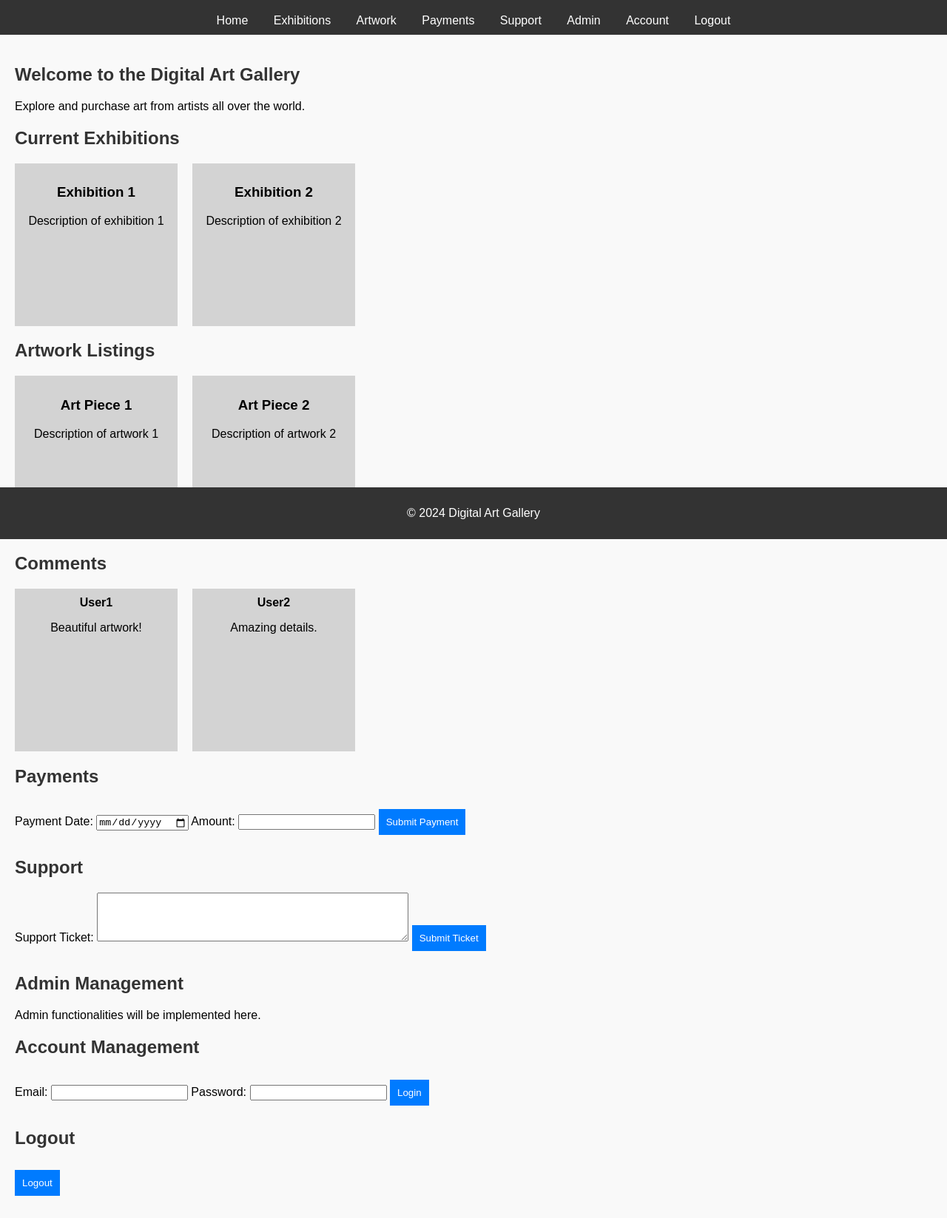
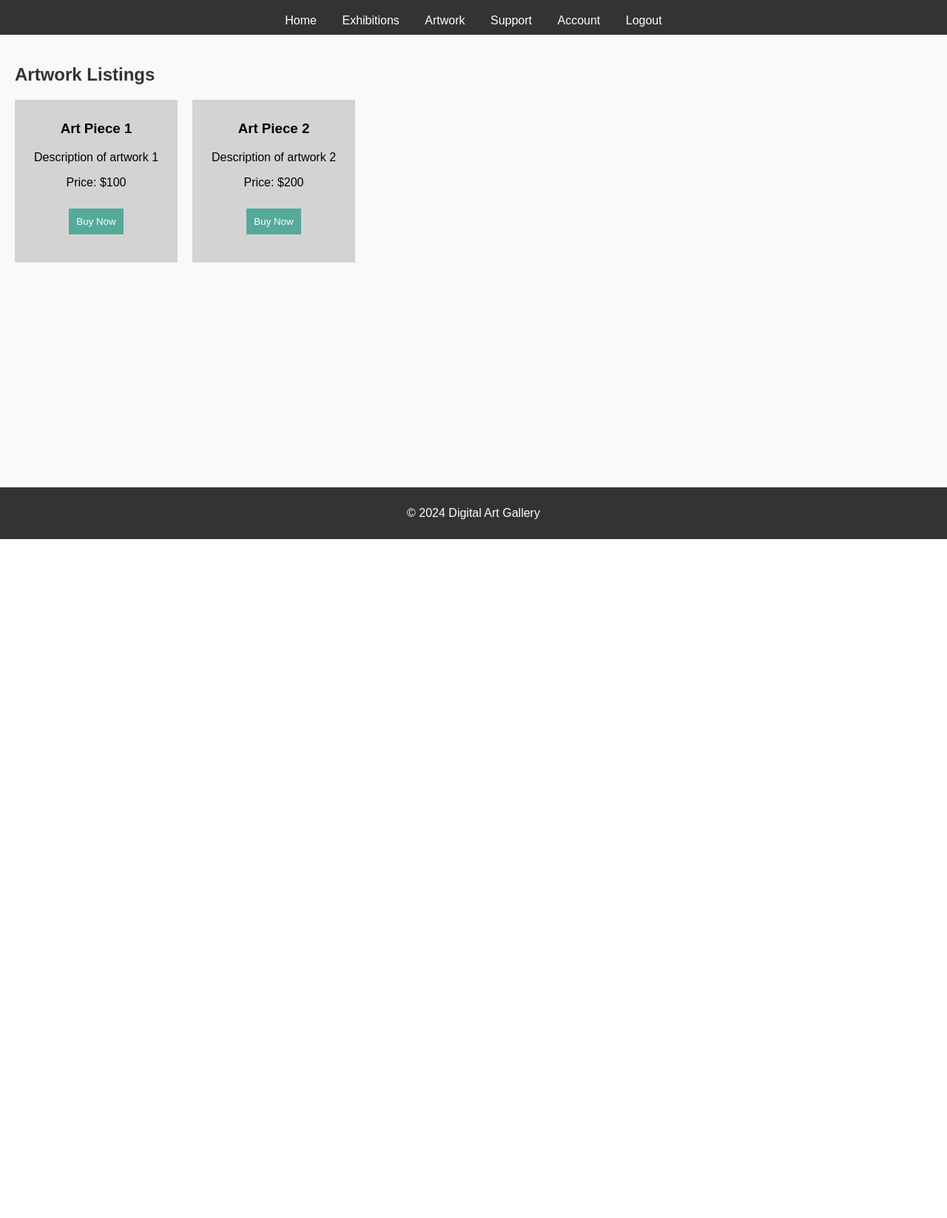
Before and after one commit to jenneetee/digital-art-gallery, a plain HTML site: page index.html in a window 1280 px wide. Shown: the part 71-1718 px from the top of the page at 74% size. After the commit the page ends 800 px from the top, so only its background shows below. Drawn offline with Linux system fonts and the light colour scheme.

Commit message:
updated to only include payment for now

```diff
--- a/index.html
+++ b/index.html
@@ -14,9 +14,7 @@
                 <li><a href="#home">Home</a></li>
                 <li><a href="#exhibitions">Exhibitions</a></li>
                 <li><a href="#artworks">Artwork</a></li>
-                <li><a href="#payments">Payments</a></li>
                 <li><a href="#support">Support</a></li>
-                <li><a href="#admin">Admin</a></li>
                 <li><a href="#account">Account</a></li>
                 <li><a href="#logout">Logout</a></li>
             </ul>
@@ -24,81 +22,12 @@
     </header>
 
     <main>
-        <!-- Home Section -->
-        <section id="home">
-            <h2>Welcome to the Digital Art Gallery</h2>
-            <p>Explore and purchase art from artists all over the world.</p>
-        </section>
-
-        <!-- Exhibitions Section -->
-        <section id="exhibitions">
-            <h2>Current Exhibitions</h2>
-            <div id="exhibition-list">
-                <!-- Exhibited artwork will be dynamically loaded here -->
-            </div>
-        </section>
-
         <!-- Artwork Section -->
         <section id="artworks">
             <h2>Artwork Listings</h2>
             <div id="artwork-list">
-                <!-- Artwork will be dynamically loaded here -->
+                <!-- Artwork will be dynamically loaded here by the script -->
             </div>
-        </section>
-
-        <!-- Comment Section -->
-        <section id="comments">
-            <h2>Comments</h2>
-            <div id="comment-list">
-                <!-- Comments on artwork will be dynamically loaded here -->
-            </div>
-        </section>
-
-        <!-- Payment Section -->
-        <section id="payments">
-            <h2>Payments</h2>
-            <form id="payment-form">
-                <label for="payment-date">Payment Date:</label>
-                <input type="date" id="payment-date" name="payment-date">
-                <label for="payment-amount">Amount:</label>
-                <input type="number" id="payment-amount" name="payment-amount">
-                <button type="button" onclick="processPayment()">Submit Payment</button>
-            </form>
-        </section>
-
-        <!-- Support Section -->
-        <section id="support">
-            <h2>Support</h2>
-            <form id="support-form">
-                <label for="support-ticket">Support Ticket:</label>
-                <textarea id="support-ticket" name="support-ticket" rows="4" cols="50"></textarea>
-                <button type="button" onclick="submitTicket()">Submit Ticket</button>
-            </form>
-        </section>
-
-        <!-- Admin Section -->
-        <section id="admin">
-            <h2>Admin Management</h2>
-            <p>Admin functionalities will be implemented here.</p>
-        </section>
-
-        <!-- Account Section -->
-        <section id="account">
-            <h2>Account Management</h2>
-            <form id="account-form">
-                <label for="email">Email:</label>
-                <input type="email" id="email" name="email">
-                <label for="password">Password:</label>
-                <input type="password" id="password" name="password">
-                <button type="button" onclick="login()">Login</button>
-            </form>
-            <p id="login-message"></p>
-        </section>
-
-        <!-- Logout Section -->
-        <section id="logout">
-            <h2>Logout</h2>
-            <button onclick="logout()">Logout</button>
         </section>
     </main>
 
--- /dev/null
+++ b/payment.html
@@ -0,0 +1,111 @@
+<!DOCTYPE html>
+<html lang="en">
+<head>
+    <meta charset="UTF-8">
+    <meta name="viewport" content="width=device-width, initial-scale=1.0">
+    <title>Payment</title>
+    <link rel="stylesheet" href="styles.css">
+</head>
+<body>
+    <header>
+        <h1>Payment for Artwork</h1>
+    </header>
+
+    <main>
+        <section id="payment">
+            <h2>Artwork Details</h2>
+            <p id="artwork-title"></p>
+            <p id="artwork-price"></p>
+
+            <h2>Complete Payment</h2>
+            <form id="payment-form">
+                <!-- Payment Date -->
+                <label for="payment-date">Payment Date:</label>
+                <input type="date" id="payment-date" name="payment-date">
+
+                <!-- Amount (Read-Only) -->
+                <label for="payment-amount">Amount:</label>
+                <input type="number" id="payment-amount" name="payment-amount" readonly>
+
+                <!-- Cardholder's Name -->
+                <label for="card-name">Cardholder Name:</label>
+                <input type="text" id="card-name" name="card-name" required>
+
+                <!-- Card Number -->
+                <label for="card-number">Card Number:</label>
+                <input type="text" id="card-number" name="card-number" required minlength="16" maxlength="16" pattern="\d{16}" placeholder="1234 5678 9101 1121">
+
+                <!-- Expiration Date -->
+                <label for="card-expiration">Expiration Date (MM/YY):</label>
+                <input type="text" id="card-expiration" name="card-expiration" required placeholder="MM/YY" pattern="\d{2}/\d{2}">
+
+                <!-- CVV -->
+                <label for="card-cvv">CVV:</label>
+                <input type="text" id="card-cvv" name="card-cvv" required minlength="3" maxlength="4" pattern="\d{3,4}" placeholder="123">
+
+                <button type="button" onclick="processPayment()">Submit Payment</button>
+            </form>
+        </section>
+    </main>
+
+    <footer>
+        <p>&copy; 2024 Digital Art Gallery</p>
+    </footer>
+
+    <script>
+        // Extract artwork details from the URL query parameters
+        const urlParams = new URLSearchParams(window.location.search);
+        const title = urlParams.get('title');
+        const price = urlParams.get('price');
+
+        // Populate the page with artwork details
+        document.getElementById('artwork-title').textContent = `Title: ${title}`;
+        document.getElementById('artwork-price').textContent = `Price: $${price}`;
+        document.getElementById('payment-amount').value = price;
+
+        function processPayment() {
+            const paymentDate = document.getElementById('payment-date').value;
+            const paymentAmount = document.getElementById('payment-amount').value;
+            const cardName = document.getElementById('card-name').value;
+            const cardNumber = document.getElementById('card-number').value;
+            const cardExpiration = document.getElementById('card-expiration').value;
+            const cardCvv = document.getElementById('card-cvv').value;
+
+            const paymentData = {
+                payment_date: paymentDate,
+                payment_price: parseFloat(paymentAmount),
+                artwork_title: title,  // Include the title of the artwork being purchased
+                card_name: cardName,
+                card_number: cardNumber,
+                card_expiration: cardExpiration,
+                card_cvv: cardCvv
+            };
+
+            // Send payment data to the backend (API call)
+            fetch('http://your-backend-url/api/payments', {
+                method: 'POST',
+                headers: {
+                    'Content-Type': 'application/json'
+                },
+                body: JSON.stringify(paymentData)
+            })
+            .then(response => {
+                if (response.ok) {
+                    return response.json();  // Get the JSON data from the response
+                } else {
+                    throw new Error('Failed to process payment');
+                }
+            })
+            .then(data => {
+                console.log('Payment processed:', data);
+                alert('Payment successful!');
+                // Optionally, redirect to a confirmation page or back to the gallery
+                window.location.href = 'confirmation.html';
+            })
+            .catch(error => {
+                console.error('Error processing payment:', error);
+            });
+        }
+    </script>
+</body>
+</html>
--- a/script.js
+++ b/script.js
@@ -1,88 +1,30 @@
 // Artwork functions
 function loadArtworks() {
     const artworks = [
-        { title: "Art Piece 1", description: "Description of artwork 1" },
-        { title: "Art Piece 2", description: "Description of artwork 2" }
+        { title: "Art Piece 1", description: "Description of artwork 1", price: 100 },
+        { title: "Art Piece 2", description: "Description of artwork 2", price: 200 }
     ];
 
     const artworkContainer = document.getElementById('artwork-list');
     artworks.forEach(art => {
         const artDiv = document.createElement('div');
-        artDiv.innerHTML = `<h3>${art.title}</h3><p>${art.description}</p>`;
+        artDiv.innerHTML = `
+            <h3>${art.title}</h3>
+            <p>${art.description}</p>
+            <p>Price: $${art.price}</p>
+            <button onclick="buyArtwork('${art.title}', ${art.price})">Buy Now</button>
+        `;
         artworkContainer.appendChild(artDiv);
     });
 }
 
-// Exhibition functions
-function loadExhibitions() {
-    const exhibitions = [
-        { title: "Exhibition 1", description: "Description of exhibition 1" },
-        { title: "Exhibition 2", description: "Description of exhibition 2" }
-    ];
-
-    const exhibitionContainer = document.getElementById('exhibition-list');
-    exhibitions.forEach(exhibit => {
-        const exhibitDiv = document.createElement('div');
-        exhibitDiv.innerHTML = `<h3>${exhibit.title}</h3><p>${exhibit.description}</p>`;
-        exhibitionContainer.appendChild(exhibitDiv);
-    });
-}
-
-// Comment functions
-function loadComments() {
-    const comments = [
-        { user: "User1", comment: "Beautiful artwork!" },
-        { user: "User2", comment: "Amazing details." }
-    ];
-
-    const commentContainer = document.getElementById('comment-list');
-    comments.forEach(com => {
-        const comDiv = document.createElement('div');
-        comDiv.innerHTML = `<strong>${com.user}</strong><p>${com.comment}</p>`;
-        commentContainer.appendChild(comDiv);
-    });
-}
-
-// Payment
-function processPayment() {
-    const date = document.getElementById('payment-date').value;
-    const amount = document.getElementById('payment-amount').value;
-    if (date && amount) {
-        alert("Payment processed!");
-    } else {
-        alert("Please enter valid payment details.");
-    }
-}
-
-// Support Ticket
-function submitTicket() {
-    const ticketText = document.getElementById('support-ticket').value;
-    if (ticketText) {
-        alert("Support ticket submitted!");
-    } else {
-        alert("Please enter details for your support ticket.");
-    }
-}
-
-// Login
-function login() {
-    const email = document.getElementById('email').value;
-    const password = document.getElementById('password').value;
-    if (email && password) {
-        document.getElementById('login-message').innerText = "Logged in successfully!";
-    } else {
-        document.getElementById('login-message').innerText = "Please provide valid credentials.";
-    }
-}
-
-// Logout
-function logout() {
-    alert("Logged out successfully!");
+// Function to redirect to payment page with artwork details
+function buyArtwork(title, price) {
+    const url = `payment.html?title=${encodeURIComponent(title)}&price=${price}`;
+    window.location.href = url;  // Redirect to payment page with artwork details
 }
 
 // Load content on page load
 window.onload = function() {
     loadArtworks();
-    loadExhibitions();
-    loadComments();
 };
--- a/styles.css
+++ b/styles.css
@@ -3,7 +3,9 @@ body {
     font-family: Arial, sans-serif;
     margin: 0;
     padding: 0;
-    background-color: #f9f9f9;
+    min-height: 100vh; /* Ensure body takes up the full height of the viewport */
+    display: flex;
+    flex-direction: column;
 }
 
 header {
@@ -30,7 +32,9 @@ nav ul li a {
 }
 
 main {
+    flex: 1; /* Makes main take up remaining space and push footer to the bottom */
     padding: 20px;
+    background-color: #f9f9f9;
 }
 
 h2 {
@@ -73,7 +77,27 @@ footer {
     color: white;
     text-align: center;
     padding: 10px 0;
-    position: fixed;
+    position: relative;
+    width: 100%;
     bottom: 0;
-    width: 100%;
 }
+
+
+#payment {
+    margin: 20px;
+    padding: 20px;
+    border: 1px solid #ccc;
+}
+
+#payment-form input {
+    display: block;
+    margin-bottom: 10px;
+}
+
+button {
+    padding: 10px;
+    background-color: #5a9;
+    color: white;
+    border: none;
+    cursor: pointer;
+}
```
